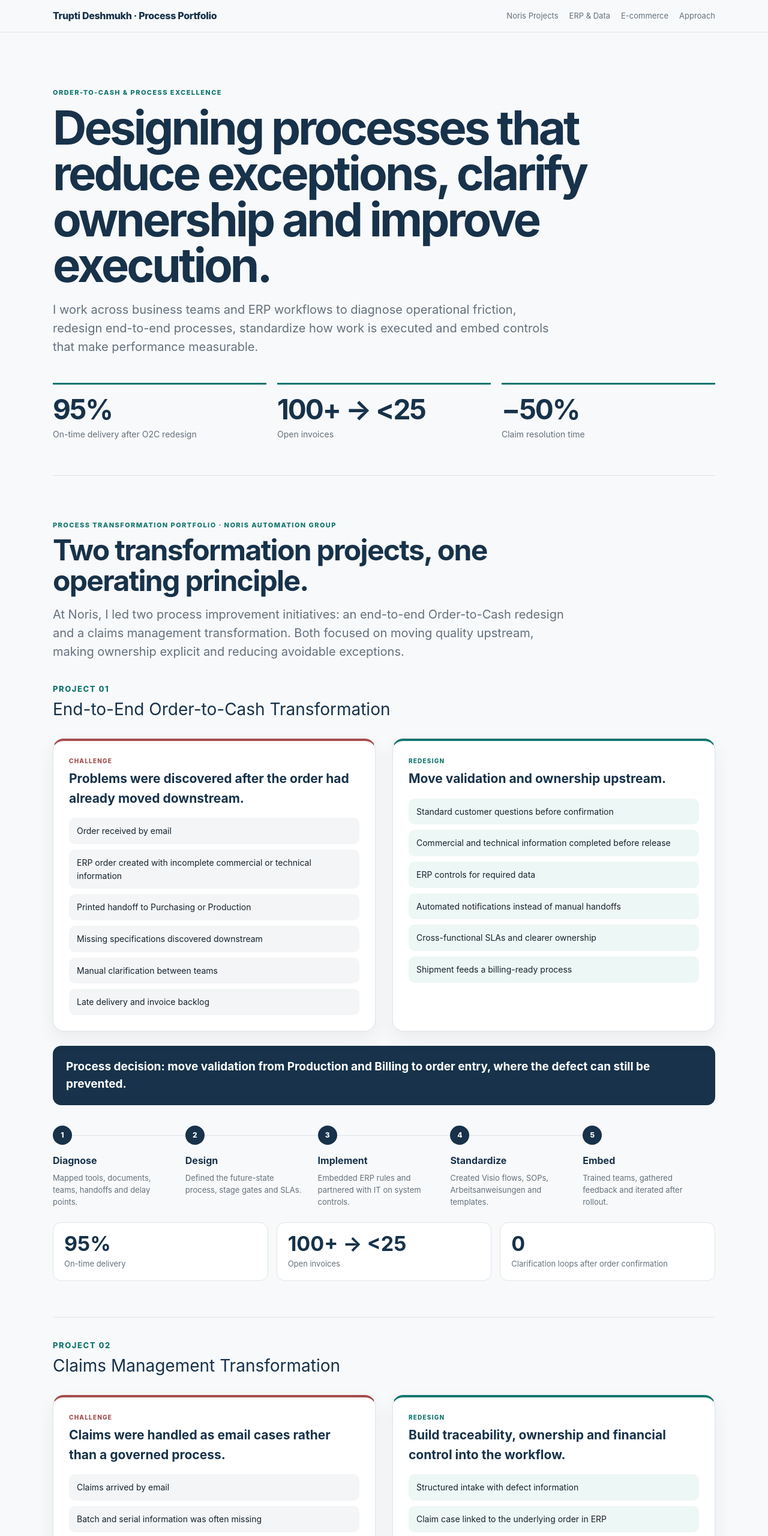
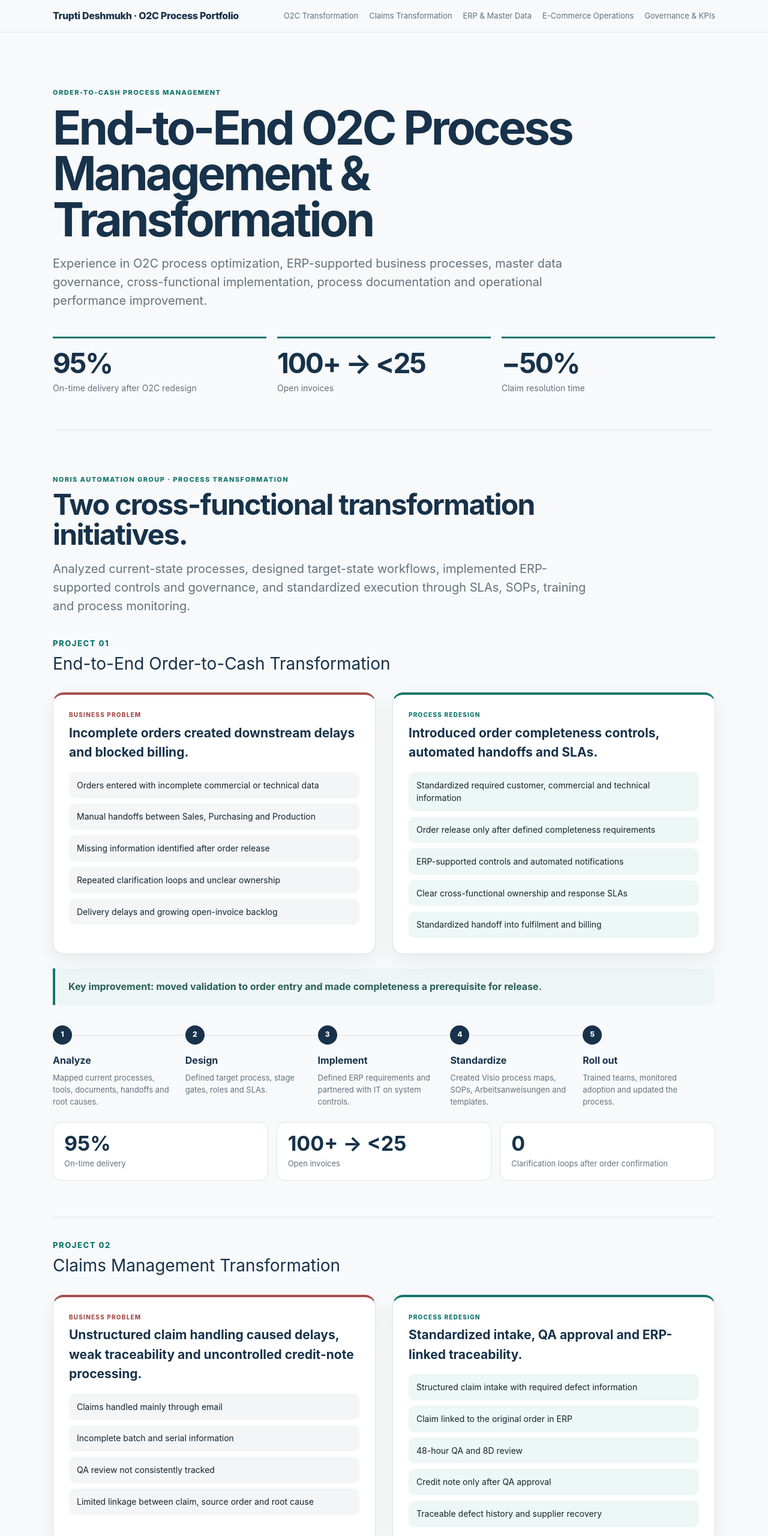
Before and after one commit to Trupti266/Trupti266.github.io, a plain HTML site: page index.html in a window 1280 px wide. Shown: the top 2560 px of the page at 60% size. Drawn offline with Linux system fonts and the light colour scheme.

Commit message:
Align portfolio titles and copy with O2C Process Manager requirements

```diff
--- a/index.html
+++ b/index.html
@@ -3,13 +3,13 @@
 <head>
 <meta charset="utf-8">
 <meta name="viewport" content="width=device-width,initial-scale=1">
-<title>Trupti Deshmukh | Order-to-Cash & Process Excellence</title>
-<meta name="description" content="Portfolio of Trupti Deshmukh: end-to-end Order-to-Cash transformation, claims management transformation, ERP process controls, master data governance and e-commerce operations.">
+<title>Trupti Deshmukh | Order-to-Cash Process Management</title>
+<meta name="description" content="Portfolio of Trupti Deshmukh: end-to-end Order-to-Cash process transformation, Claims Management, ERP controls, Master Data Governance, process documentation, KPIs and e-commerce operations.">
 <meta name="robots" content="index,follow">
 <link rel="canonical" href="https://trupti266.github.io/">
 <meta property="og:type" content="website">
-<meta property="og:title" content="Trupti Deshmukh | Order-to-Cash & Process Excellence">
-<meta property="og:description" content="Two process transformation cases at Noris, plus ERP, master data governance and e-commerce operations experience.">
+<meta property="og:title" content="Trupti Deshmukh | Order-to-Cash Process Management">
+<meta property="og:description" content="O2C transformation, ERP process controls, Master Data Governance, Claims Management and process implementation.">
 <meta property="og:url" content="https://trupti266.github.io/">
 <meta name="theme-color" content="#17324a">
 <style>
@@ -33,15 +33,14 @@ nav .wrap{display:flex;justify-content:space-between;align-items:center;gap:24px
 h1{font-size:clamp(48px,7vw,78px);line-height:.98;letter-spacing:-.05em;color:var(--navy);margin:12px 0 20px;max-width:980px}
 h2{font-size:clamp(32px,4vw,48px);line-height:1.05;letter-spacing:-.035em;color:var(--navy);margin:8px 0 16px}
 h3{color:var(--navy)}
-.lead{font-size:20px;color:var(--muted);max-width:860px;margin:0}
+.lead{font-size:20px;color:var(--muted);max-width:900px;margin:0}
 .metrics{display:grid;grid-template-columns:repeat(3,1fr);gap:18px;margin-top:44px}
 .metric{border-top:3px solid var(--teal);padding:18px 0 0}
 .metric b{display:block;font-size:46px;line-height:1;letter-spacing:-.045em;color:var(--navy)}
 .metric span{display:block;margin-top:8px;color:var(--muted);font-size:14px}
 section{padding:74px 0;border-top:1px solid var(--line);scroll-margin-top:70px}
-.section-head{max-width:860px}
-.portfolio-intro{margin-top:28px;padding:20px 22px;border-left:4px solid var(--teal);background:#fff;border-radius:0 14px 14px 0;box-shadow:var(--shadow);color:var(--muted)}
-.project-head{display:flex;align-items:flex-start;justify-content:space-between;gap:24px;margin-top:36px}
+.section-head{max-width:900px}
+.project-head{display:flex;align-items:flex-start;justify-content:space-between;gap:24px;margin-top:36px;scroll-margin-top:90px}
 .project-no{font-size:13px;font-weight:800;color:var(--teal);letter-spacing:.12em;text-transform:uppercase}
 .project-title{font-size:28px;color:var(--navy);margin:3px 0 0}
 .case-grid{display:grid;grid-template-columns:1fr 1fr;gap:28px;margin-top:26px}
@@ -54,7 +53,7 @@ section{padding:74px 0;border-top:1px solid var(--line);scroll-margin-top:70px}
 .flow{display:grid;gap:9px}
 .flow div{padding:11px 13px;background:#f3f5f6;border-radius:10px;font-size:14px}
 .after .flow div{background:#edf7f5}
-.insight{margin-top:24px;padding:20px 22px;background:var(--navy);color:#fff;border-radius:14px;font-size:19px;font-weight:700}
+.insight{margin-top:24px;padding:18px 22px;background:var(--soft);color:#285f5a;border-left:4px solid var(--teal);border-radius:0 12px 12px 0;font-size:16px;font-weight:700}
 .timeline{display:grid;grid-template-columns:repeat(5,1fr);gap:0;margin-top:34px}
 .stage{padding:0 18px 0 0;position:relative}
 .stage:not(:last-child):after{content:"";position:absolute;top:16px;right:0;width:100%;height:1px;background:var(--line);z-index:0}
@@ -67,7 +66,7 @@ section{padding:74px 0;border-top:1px solid var(--line);scroll-margin-top:70px}
 .result span{display:block;margin-top:6px;font-size:13px;color:var(--muted)}
 .divider{height:1px;background:var(--line);margin:60px 0 0}
 .control-list{margin-top:30px;border-top:1px solid var(--line)}
-.control-row{display:grid;grid-template-columns:180px 1fr;gap:24px;padding:18px 0;border-bottom:1px solid var(--line)}
+.control-row{display:grid;grid-template-columns:190px 1fr;gap:24px;padding:18px 0;border-bottom:1px solid var(--line)}
 .control-row b{color:var(--navy)}
 .control-row p{margin:0;color:var(--muted)}
 .system-note{margin-top:24px;padding:17px 20px;background:var(--soft);border-radius:12px;color:#2b615c;font-size:14px}
@@ -82,41 +81,42 @@ section{padding:74px 0;border-top:1px solid var(--line);scroll-margin-top:70px}
 .highlight{background:linear-gradient(145deg,var(--navy),var(--navy2));color:#fff;border-radius:18px;padding:28px}
 .highlight .big{font-size:54px;line-height:1;font-weight:800;letter-spacing:-.05em}
 .highlight p{color:#dbe5ec;margin:10px 0 0}
-.closing{margin-top:34px;padding:30px;background:var(--navy);border-radius:18px;color:#fff}
-.closing h3{font-size:28px;margin:0 0 18px;color:#fff}
-.closing-grid{display:grid;grid-template-columns:repeat(4,1fr);gap:16px}
-.closing-item{padding-top:12px;border-top:1px solid rgba(255,255,255,.25);font-size:13px;color:#dce5eb}
+.governance-grid{display:grid;grid-template-columns:repeat(4,1fr);gap:18px;margin-top:30px}
+.gov{background:#fff;border-top:3px solid var(--teal);padding:20px 0 0}
+.gov h3{font-size:17px;margin:0 0 7px}
+.gov p{font-size:14px;color:var(--muted);margin:0}
 footer{padding:38px 0 64px;color:var(--muted);font-size:13px}
 @media(max-width:900px){
   .metrics,.case-grid,.split{grid-template-columns:1fr}
   .timeline{grid-template-columns:1fr;gap:18px}.stage:not(:last-child):after{display:none}
   .control-row{grid-template-columns:1fr;gap:6px}
   .results{grid-template-columns:1fr}
-  .closing-grid{grid-template-columns:1fr 1fr}
+  .governance-grid{grid-template-columns:1fr 1fr}
   .navlinks{display:none}
   .project-head{display:block}
 }
-@media(max-width:560px){.closing-grid{grid-template-columns:1fr}}
+@media(max-width:560px){.governance-grid{grid-template-columns:1fr}}
 </style>
 </head>
 <body>
 <nav>
   <div class="wrap">
-    <div class="brand">Trupti Deshmukh · Process Portfolio</div>
+    <div class="brand">Trupti Deshmukh · O2C Process Portfolio</div>
     <div class="navlinks">
-      <a href="#noris">Noris Projects</a>
-      <a href="#erp">ERP & Data</a>
-      <a href="#ecommerce">E-commerce</a>
-      <a href="#approach">Approach</a>
+      <a href="#o2c">O2C Transformation</a>
+      <a href="#claims">Claims Transformation</a>
+      <a href="#erp">ERP & Master Data</a>
+      <a href="#ecommerce">E-Commerce Operations</a>
+      <a href="#governance">Governance & KPIs</a>
     </div>
   </div>
 </nav>
 
 <main class="wrap">
 <header class="hero">
-  <div class="eyebrow">Order-to-Cash & Process Excellence</div>
-  <h1>Designing processes that reduce exceptions, clarify ownership and improve execution.</h1>
-  <p class="lead">I work across business teams and ERP workflows to diagnose operational friction, redesign end-to-end processes, standardize how work is executed and embed controls that make performance measurable.</p>
+  <div class="eyebrow">Order-to-Cash Process Management</div>
+  <h1>End-to-End O2C Process Management & Transformation</h1>
+  <p class="lead">Experience in O2C process optimization, ERP-supported business processes, master data governance, cross-functional implementation, process documentation and operational performance improvement.</p>
 
   <div class="metrics">
     <div class="metric"><b>95%</b><span>On-time delivery after O2C redesign</span></div>
@@ -125,14 +125,14 @@ footer{padding:38px 0 64px;color:var(--muted);font-size:13px}
   </div>
 </header>
 
-<section id="noris">
+<section>
   <div class="section-head">
-    <div class="kicker">Process Transformation Portfolio · Noris Automation Group</div>
-    <h2>Two transformation projects, one operating principle.</h2>
-    <p class="lead">At Noris, I led two process improvement initiatives: an end-to-end Order-to-Cash redesign and a claims management transformation. Both focused on moving quality upstream, making ownership explicit and reducing avoidable exceptions.</p>
+    <div class="kicker">Noris Automation Group · Process Transformation</div>
+    <h2>Two cross-functional transformation initiatives.</h2>
+    <p class="lead">Analyzed current-state processes, designed target-state workflows, implemented ERP-supported controls and governance, and standardized execution through SLAs, SOPs, training and process monitoring.</p>
   </div>
 
-  <div class="project-head">
+  <div class="project-head" id="o2c">
     <div>
       <div class="project-no">Project 01</div>
       <div class="project-title">End-to-End Order-to-Cash Transformation</div>
@@ -141,39 +141,37 @@ footer{padding:38px 0 64px;color:var(--muted);font-size:13px}
 
   <div class="case-grid">
     <div class="story before">
-      <div class="label">Challenge</div>
-      <h3>Problems were discovered after the order had already moved downstream.</h3>
+      <div class="label">Business Problem</div>
+      <h3>Incomplete orders created downstream delays and blocked billing.</h3>
       <div class="flow">
-        <div>Order received by email</div>
-        <div>ERP order created with incomplete commercial or technical information</div>
-        <div>Printed handoff to Purchasing or Production</div>
-        <div>Missing specifications discovered downstream</div>
-        <div>Manual clarification between teams</div>
-        <div>Late delivery and invoice backlog</div>
+        <div>Orders entered with incomplete commercial or technical data</div>
+        <div>Manual handoffs between Sales, Purchasing and Production</div>
+        <div>Missing information identified after order release</div>
+        <div>Repeated clarification loops and unclear ownership</div>
+        <div>Delivery delays and growing open-invoice backlog</div>
       </div>
     </div>
     <div class="story after">
-      <div class="label">Redesign</div>
-      <h3>Move validation and ownership upstream.</h3>
+      <div class="label">Process Redesign</div>
+      <h3>Introduced order completeness controls, automated handoffs and SLAs.</h3>
       <div class="flow">
-        <div>Standard customer questions before confirmation</div>
-        <div>Commercial and technical information completed before release</div>
-        <div>ERP controls for required data</div>
-        <div>Automated notifications instead of manual handoffs</div>
-        <div>Cross-functional SLAs and clearer ownership</div>
-        <div>Shipment feeds a billing-ready process</div>
+        <div>Standardized required customer, commercial and technical information</div>
+        <div>Order release only after defined completeness requirements</div>
+        <div>ERP-supported controls and automated notifications</div>
+        <div>Clear cross-functional ownership and response SLAs</div>
+        <div>Standardized handoff into fulfilment and billing</div>
       </div>
     </div>
   </div>
 
-  <div class="insight">Process decision: move validation from Production and Billing to order entry, where the defect can still be prevented.</div>
+  <div class="insight">Key improvement: moved validation to order entry and made completeness a prerequisite for release.</div>
 
   <div class="timeline">
-    <div class="stage"><div class="dot">1</div><h3>Diagnose</h3><p>Mapped tools, documents, teams, handoffs and delay points.</p></div>
-    <div class="stage"><div class="dot">2</div><h3>Design</h3><p>Defined the future-state process, stage gates and SLAs.</p></div>
-    <div class="stage"><div class="dot">3</div><h3>Implement</h3><p>Embedded ERP rules and partnered with IT on system controls.</p></div>
-    <div class="stage"><div class="dot">4</div><h3>Standardize</h3><p>Created Visio flows, SOPs, Arbeitsanweisungen and templates.</p></div>
-    <div class="stage"><div class="dot">5</div><h3>Embed</h3><p>Trained teams, gathered feedback and iterated after rollout.</p></div>
+    <div class="stage"><div class="dot">1</div><h3>Analyze</h3><p>Mapped current processes, tools, documents, handoffs and root causes.</p></div>
+    <div class="stage"><div class="dot">2</div><h3>Design</h3><p>Defined target process, stage gates, roles and SLAs.</p></div>
+    <div class="stage"><div class="dot">3</div><h3>Implement</h3><p>Defined ERP requirements and partnered with IT on system controls.</p></div>
+    <div class="stage"><div class="dot">4</div><h3>Standardize</h3><p>Created Visio process maps, SOPs, Arbeitsanweisungen and templates.</p></div>
+    <div class="stage"><div class="dot">5</div><h3>Roll out</h3><p>Trained teams, monitored adoption and updated the process.</p></div>
   </div>
 
   <div class="results">
@@ -184,7 +182,7 @@ footer{padding:38px 0 64px;color:var(--muted);font-size:13px}
 
   <div class="divider"></div>
 
-  <div class="project-head">
+  <div class="project-head" id="claims">
     <div>
       <div class="project-no">Project 02</div>
       <div class="project-title">Claims Management Transformation</div>
@@ -193,29 +191,29 @@ footer{padding:38px 0 64px;color:var(--muted);font-size:13px}
 
   <div class="case-grid">
     <div class="story before">
-      <div class="label">Challenge</div>
-      <h3>Claims were handled as email cases rather than a governed process.</h3>
+      <div class="label">Business Problem</div>
+      <h3>Unstructured claim handling caused delays, weak traceability and uncontrolled credit-note processing.</h3>
       <div class="flow">
-        <div>Claims arrived by email</div>
-        <div>Batch and serial information was often missing</div>
-        <div>QA review was not consistently tracked</div>
-        <div>Credit notes could move without structured root-cause control</div>
+        <div>Claims handled mainly through email</div>
+        <div>Incomplete batch and serial information</div>
+        <div>QA review not consistently tracked</div>
+        <div>Limited linkage between claim, source order and root cause</div>
       </div>
     </div>
     <div class="story after">
-      <div class="label">Redesign</div>
-      <h3>Build traceability, ownership and financial control into the workflow.</h3>
+      <div class="label">Process Redesign</div>
+      <h3>Standardized intake, QA approval and ERP-linked traceability.</h3>
       <div class="flow">
-        <div>Structured intake with defect information</div>
-        <div>Claim case linked to the underlying order in ERP</div>
+        <div>Structured claim intake with required defect information</div>
+        <div>Claim linked to the original order in ERP</div>
         <div>48-hour QA and 8D review</div>
-        <div>Credit note only after QA sign-off</div>
-        <div>Traceable defect history including supplier recovery</div>
+        <div>Credit note only after QA approval</div>
+        <div>Traceable defect history and supplier recovery</div>
       </div>
     </div>
   </div>
 
-  <div class="insight">Process decision: money moves only after a documented quality decision, with the claim linked back to the source transaction.</div>
+  <div class="insight">Key improvement: linked claims to the source transaction and introduced a defined QA approval before financial action.</div>
 
   <div class="results">
     <div class="result"><b>−50%</b><span>Claim resolution time</span></div>
@@ -226,68 +224,65 @@ footer{padding:38px 0 64px;color:var(--muted);font-size:13px}
 
 <section id="erp">
   <div class="section-head">
-    <div class="kicker">ERP, Master Data & Governance</div>
-    <h2>Use the system for rules that should not depend on memory.</h2>
-    <p class="lead">Across both projects, I used ERP controls, data standards, documentation and ownership rules to make processes more consistent and easier to govern.</p>
+    <div class="kicker">ERP & Master Data Management</div>
+    <h2>ERP controls, master data governance and process standards.</h2>
+    <p class="lead">Functional ERP process ownership across order entry, customer and article master data, pricing conditions, workflow controls, billing readiness and operational reporting.</p>
   </div>
 
   <div class="control-list">
-    <div class="control-row"><b>Order completeness</b><p>Defined mandatory commercial and technical information before release. IT supported the technical configuration of mandatory-field controls.</p></div>
-    <div class="control-row"><b>Customer & article data</b><p>Audited Kundenstamm and Artikelstamm, corrected discrepancies and standardized required information and naming conventions.</p></div>
-    <div class="control-row"><b>Pricing logic</b><p>Maintained recurring Sonderkonditionen directly in ERP master data so pricing did not depend on salesperson memory.</p></div>
-    <div class="control-row"><b>Workflow</b><p>Defined the business logic for automated notifications and worked with IT to implement them.</p></div>
-    <div class="control-row"><b>Governance</b><p>Introduced SLAs, SOPs, Arbeitsanweisungen, templates and clear exception ownership.</p></div>
-    <div class="control-row"><b>Monitoring</b><p>Used ERP reporting to make order status, delays, invoice backlog and process blockers visible.</p></div>
+    <div class="control-row"><b>Sales order controls</b><p>Defined mandatory commercial and technical information before order release and translated business requirements into ERP controls with IT.</p></div>
+    <div class="control-row"><b>Master data</b><p>Audited Kundenstamm and Artikelstamm, corrected discrepancies and standardized required data and naming conventions.</p></div>
+    <div class="control-row"><b>Pricing</b><p>Maintained recurring Sonderkonditionen in ERP master data to standardize commercial conditions.</p></div>
+    <div class="control-row"><b>Workflow</b><p>Defined automated notification logic and cross-functional handoffs to reduce manual coordination.</p></div>
+    <div class="control-row"><b>Billing readiness</b><p>Improved upstream data quality and process controls to reduce invoice blockers and open-invoice backlog.</p></div>
+    <div class="control-row"><b>Reporting</b><p>Used ERP reporting for visibility on order status, delays, invoice backlog and process exceptions.</p></div>
   </div>
 
-  <div class="system-note"><strong>ERP environment:</strong> hands-on cimERP by Aptean. The underlying process concepts are transferable to comparable order, master-data, pricing and billing processes in SAP S/4HANA.</div>
+  <div class="system-note"><strong>ERP environment:</strong> cimERP by Aptean. Functional process experience covers the same core O2C areas typically managed in SAP environments: sales order processing, master data, pricing, workflow and billing.</div>
 </section>
 
 <section id="ecommerce">
   <div class="section-head">
-    <div class="kicker">Additional Relevant Experience · Tink</div>
-    <h2>E-commerce and commercial operations experience.</h2>
-    <p class="lead">Tink adds an e-commerce operating context to my process-management background, particularly across partner onboarding, Magento-based commercial setup, workflow automation and invoicing-related handoffs.</p>
+    <div class="kicker">Tink · Commercial Operations</div>
+    <h2>E-commerce operations and workflow automation.</h2>
+    <p class="lead">Additional experience in an e-commerce environment covering Magento-based partner onboarding, pricing, campaign operations, workflow automation and invoicing-related handoffs.</p>
   </div>
 
   <div class="split">
     <div class="ecom-card">
-      <h3>Partner & commercial operations</h3>
+      <h3>Relevant e-commerce operations experience</h3>
       <div class="ecom-list">
-        <div class="ecom-item"><b>Magento onboarding</b><span>Partner go-live support across product/catalog setup, pricing and promotional campaigns.</span></div>
+        <div class="ecom-item"><b>Magento onboarding</b><span>Supported partner go-live across product/catalog setup, pricing and promotional campaigns.</span></div>
         <div class="ecom-item"><b>Workflow automation</b><span>Automated partner and campaign workflows in Next Matter across planning, approvals, reporting, invoicing and closure.</span></div>
-        <div class="ecom-item"><b>Cross-functional execution</b><span>Coordinated commercial, finance and internal stakeholders through operational handoffs and financial closure.</span></div>
+        <div class="ecom-item"><b>Cross-functional operations</b><span>Coordinated commercial, finance and internal stakeholders across operational handoffs and financial closure.</span></div>
       </div>
     </div>
     <div class="highlight">
-      <div class="eyebrow" style="color:#bfe7e2">Workflow improvement</div>
+      <div class="eyebrow" style="color:#bfe7e2">Process Efficiency</div>
       <div class="big">~30%</div>
       <p>Efficiency improvement from digitizing and automating partner and campaign workflows in Next Matter.</p>
     </div>
   </div>
 </section>
 
-<section id="approach">
+<section id="governance">
   <div class="section-head">
-    <div class="kicker">Process Management Approach</div>
-    <h2>A repeatable way of working.</h2>
-    <p class="lead">Across O2C, claims and commercial operations, I use the same core approach: understand the current process, fix the root cause, standardize the operating model and then manage exceptions with data.</p>
+    <div class="kicker">Process Governance & Implementation</div>
+    <h2>Documentation, KPIs, standards and sustainable rollout.</h2>
+    <p class="lead">Process improvements were supported by clear documentation, measurable performance indicators, defined ownership and structured implementation.</p>
   </div>
 
-  <div class="closing">
-    <h3>How I approach process management</h3>
-    <div class="closing-grid">
-      <div class="closing-item">Diagnose where the process actually breaks.</div>
-      <div class="closing-item">Move controls to the point where defects can be prevented.</div>
-      <div class="closing-item">Make ownership, rules and documentation explicit.</div>
-      <div class="closing-item">Use systems and data to sustain the improvement.</div>
-    </div>
+  <div class="governance-grid">
+    <div class="gov"><h3>Process Documentation</h3><p>Visio process maps, SOPs, Arbeitsanweisungen and standardized templates.</p></div>
+    <div class="gov"><h3>Governance</h3><p>Stage gates, SLAs, roles, ownership and standardized process requirements.</p></div>
+    <div class="gov"><h3>KPIs & Monitoring</h3><p>On-time delivery, invoice backlog, cycle time, process delays and exception visibility.</p></div>
+    <div class="gov"><h3>Implementation</h3><p>Cross-functional rollout, training, feedback loops and continuous process updates.</p></div>
   </div>
 </section>
 
 <footer>
   <strong>Trupti Deshmukh</strong><br>
-  Order-to-Cash & Process Excellence Portfolio
+  Order-to-Cash Process Management Portfolio
 </footer>
 </main>
 </body>
```
